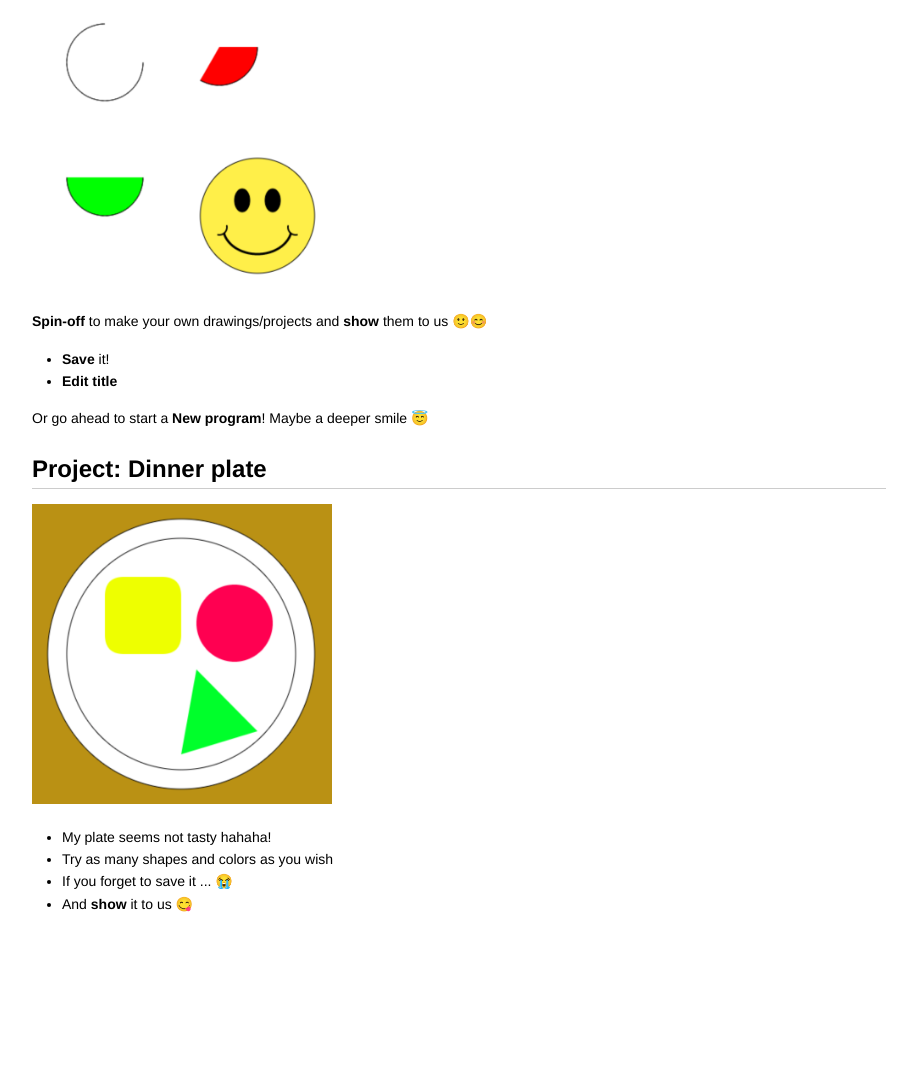
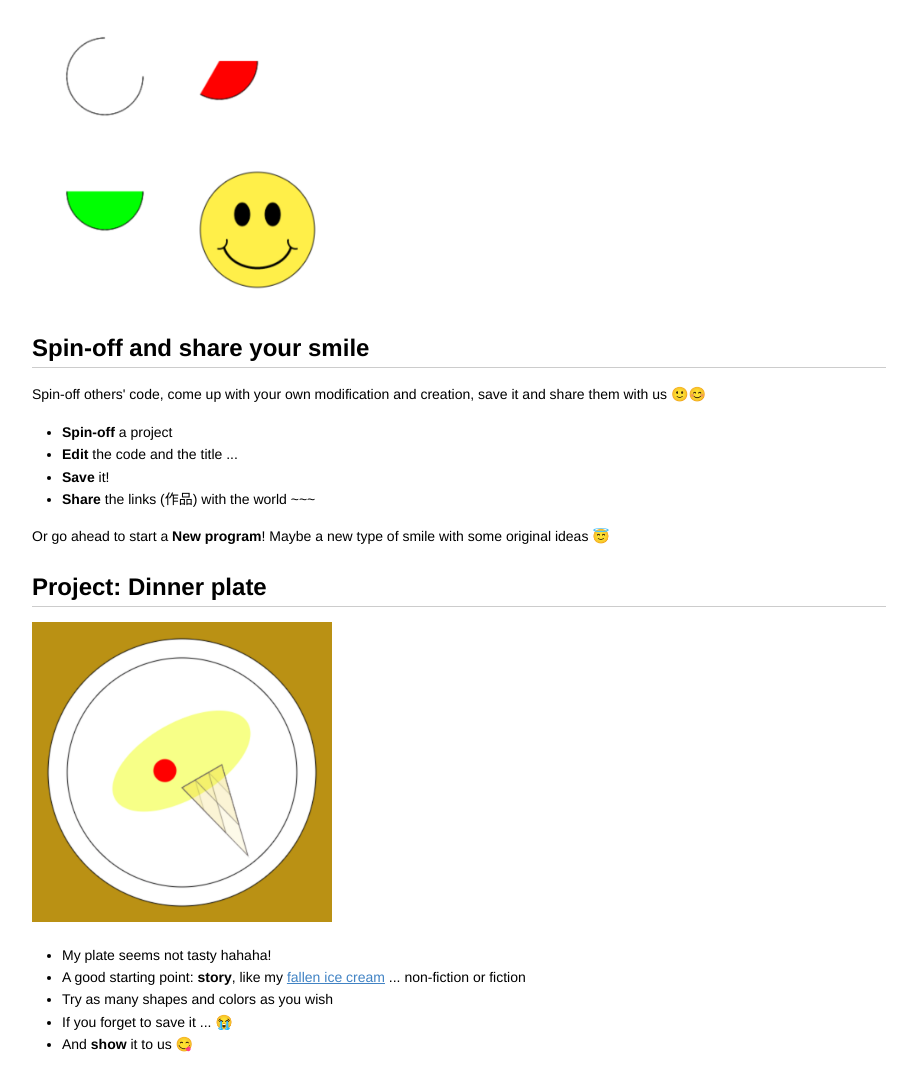
Before and after one commit to HorseBackAI/KhanComputing, a plain HTML site: page Notes-1-IntroToJS/2-Coloring-Documentation.html in a window 1280 px wide. Shown: the part 3077-4167 px from the top of the page, without its empty margins (181-1098 px from the left). Before the commit the page ends 4037 px from the top, so only its background shows below. Drawn offline with nearby package versions, Linux system fonts and the light colour scheme; some packages are replaced by stand-ins of ours.

Commit message:
Make spin-off as a separate topic

```diff
--- a/Notes-1-IntroToJS/2-Coloring-Documentation.html
+++ b/Notes-1-IntroToJS/2-Coloring-Documentation.html
@@ -5,7 +5,7 @@
 
 <meta charset="utf-8">
 <meta name="viewport" content="width=device-width, initial-scale=1.0, user-scalable=yes">
-<title>1-IntroToJS-2-Coloring-Documentation</title>
+<title>2-Coloring-Documentation</title>
 
 
 <style type="text/css">
@@ -398,7 +398,7 @@ line(83, 116, 271, 74);</code></pre></div>
 <li><code>background(...)</code> will overlay everything. </li>
 </ul>
 
-<h4 id="toc_6">Challenge: Sunny snowy day</h4>
+<h2 id="toc_6">Challenge: Sunny snowy day</h2>
 
 <p><img src="Images/sunnySnowyDay.png" alt="coloringChallenge" width="300" height="300"/></p>
 
@@ -416,23 +416,28 @@ line(83, 116, 271, 74);</code></pre></div>
 
 <p>Draw a <a href="https://www.khanacademy.org/computer-programming/smiley-arcs/5630891699290112">smiley face</a>!</p>
 
-<p><img src="Images/smiley.png" atl="smileyArcs" height="300" width="300"/></p>
+<p><img src="Images/smiley.png" alt="smiley arcs" height="300" width="300"/></p>
 
-<p><strong>Spin-off</strong> to make your own drawings/projects and <strong>show</strong> them to us 🙂😊</p>
+<h2 id="toc_8">Spin-off and share your smile</h2>
+
+<p>Spin-off others&#39; code, come up with your own modification and creation, save it and share them with us 🙂😊</p>
 
 <ul>
+<li><strong>Spin-off</strong> a project</li>
+<li><strong>Edit</strong> the code and the title ...</li>
 <li><strong>Save</strong> it!</li>
-<li><strong>Edit title</strong></li>
+<li><strong>Share</strong> the links (作品) with the world ~~~</li>
 </ul>
 
-<p>Or go ahead to start a <strong>New program</strong>! Maybe a deeper smile 😇</p>
+<p>Or go ahead to start a <strong>New program</strong>! Maybe a new type of smile with some original ideas 😇</p>
 
-<h2 id="toc_8">Project: Dinner plate</h2>
+<h2 id="toc_9">Project: Dinner plate</h2>
 
-<p><img src="Images/dinnerPlate.png" alt="dinnerPlate" height="300" width="300"/></p>
+<p><img src="Images/fallenIceCream.png" alt="Fallen ice cream" height="300" width="300"/></p>
 
 <ul>
 <li>My plate seems not tasty hahaha!</li>
+<li>A good starting point: <strong>story</strong>, like my <a href="https://www.khanacademy.org/computer-programming/fallen-ice-cream/4626195901661184">fallen ice cream</a> ... non-fiction or fiction<br></li>
 <li>Try as many shapes and colors as you wish</li>
 <li>If you forget to save it ... 😭</li>
 <li>And <strong>show</strong> it to us 😋</li>
```
Also changed, not shown: Notes-1-IntroToJS/Images/fallenIceCream.png (added).
